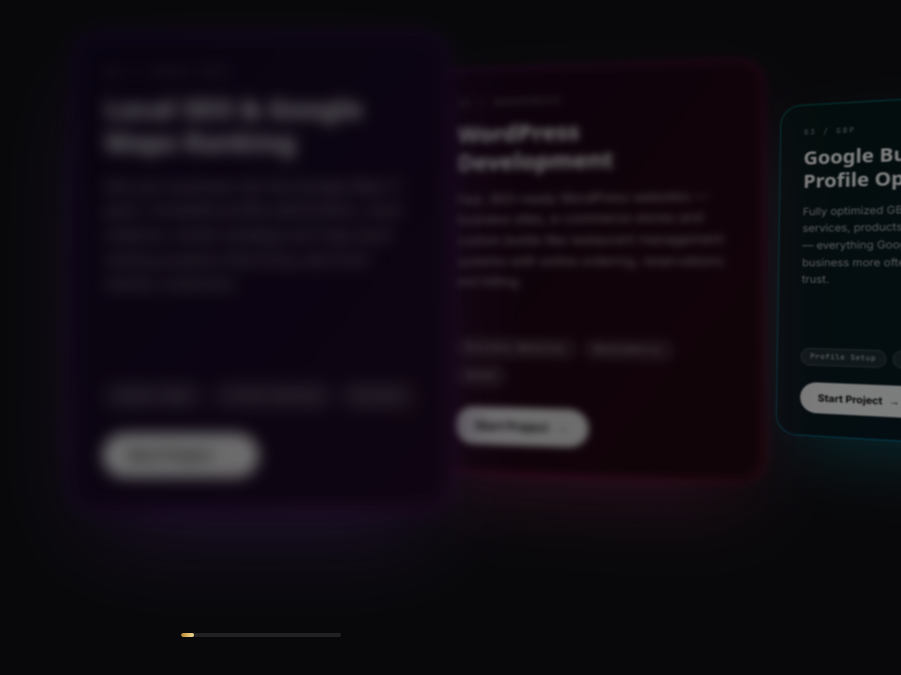
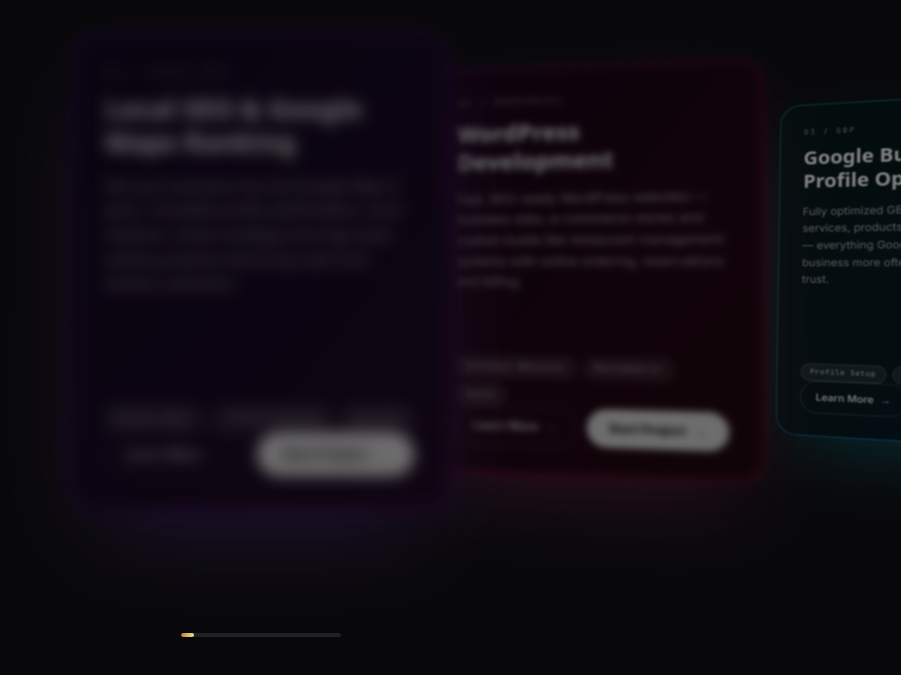
Before and after one commit to zaminabbas28-bot/zaminabbas, a Next.js app: page / in a window 1280 px wide. Shown: the part 1327-2002 px from the top of the page, without its empty margins (379-1280 px from the left). Built offline with nearby package versions, Linux system fonts and the light colour scheme.

Commit message:
Show Home in nav; add Learn More links to service pages on cards

```diff
--- a/components/Capabilities.tsx
+++ b/components/Capabilities.tsx
@@ -14,6 +14,7 @@ const CAPABILITIES = [
     tags: ["Google Maps", "3-Pack Ranking", "Reviews"],
     gradient: "from-violet-700 via-purple-600 to-fuchsia-500",
     glow: "rgba(168,85,247,0.45)",
+    slug: "local-seo",
   },
   {
     n: "02",
@@ -23,6 +24,7 @@ const CAPABILITIES = [
     tags: ["Business Websites", "WooCommerce", "Speed"],
     gradient: "from-fuchsia-700 via-pink-600 to-rose-500",
     glow: "rgba(236,72,153,0.45)",
+    slug: "wordpress-development",
   },
   {
     n: "03",
@@ -32,6 +34,7 @@ const CAPABILITIES = [
     tags: ["Profile Setup", "Categories", "Posts"],
     gradient: "from-teal-600 via-cyan-600 to-sky-500",
     glow: "rgba(34,211,238,0.4)",
+    slug: "local-seo",
   },
   {
     n: "04",
@@ -41,6 +44,7 @@ const CAPABILITIES = [
     tags: ["Content", "Profiles", "Growth"],
     gradient: "from-amber-600 via-orange-500 to-yellow-500",
     glow: "rgba(251,146,60,0.45)",
+    slug: "social-media-marketing",
   },
   {
     n: "05",
@@ -50,6 +54,7 @@ const CAPABILITIES = [
     tags: ["Search Ads", "Targeting", "ROI"],
     gradient: "from-blue-700 via-indigo-600 to-violet-500",
     glow: "rgba(99,102,241,0.45)",
+    slug: "google-ads",
   },
 ];
 
@@ -156,15 +161,24 @@ export default function Capabilities() {
                           </span>
                         ))}
                       </div>
+                      <div className="flex items-center gap-3">
+                        <Link
+                          href={`/services/${cap.slug}`}
+                          aria-label={`Learn more about ${cap.title}`}
+                          className="inline-flex items-center gap-2 rounded-full border border-white/25 px-5 py-3 text-sm font-semibold text-white/90 transition hover:border-white/60 hover:text-white"
+                        >
+                          Learn More <span aria-hidden>&rarr;</span>
+                        </Link>
                         <Link
                           href={SITE.whatsapp}
                           target="_blank"
                           rel="noopener noreferrer"
                           aria-label={`Discuss ${cap.title} on WhatsApp`}
-                        className="mt-6 inline-flex items-center gap-2 rounded-full bg-white/95 px-6 py-3 text-sm font-bold text-ink-950 transition hover:bg-white"
+                          className="inline-flex items-center gap-2 rounded-full bg-white/95 px-6 py-3 text-sm font-bold text-ink-950 transition hover:bg-white"
                         >
                           Start Project <span aria-hidden>&rarr;</span>
                         </Link>
+                      </div>
                     </div>
                   </div>
                 </article>
--- a/components/Header.tsx
+++ b/components/Header.tsx
@@ -44,7 +44,7 @@ export default function Header() {
 
         {/* Desktop links */}
         <ul className="hidden items-center gap-1 lg:flex">
-          {NAV_LINKS.filter((l) => l.label !== "Home").map((link) => (
+          {NAV_LINKS.map((link) => (
             <li key={link.href}>
               <Link
                 href={link.href}
@@ -87,7 +87,7 @@ export default function Header() {
           className="mx-4 mb-4 rounded-3xl border border-white/10 bg-ink-900/95 p-3 shadow-2xl shadow-black/60 backdrop-blur-xl lg:hidden"
         >
           <ul className="space-y-1">
-            {NAV_LINKS.filter((l) => l.label !== "Home").map((link) => (
+            {NAV_LINKS.map((link) => (
               <li key={link.href}>
                 <Link
                   href={link.href}
```
Lines whose indentation alone changed are shown as unchanged.
